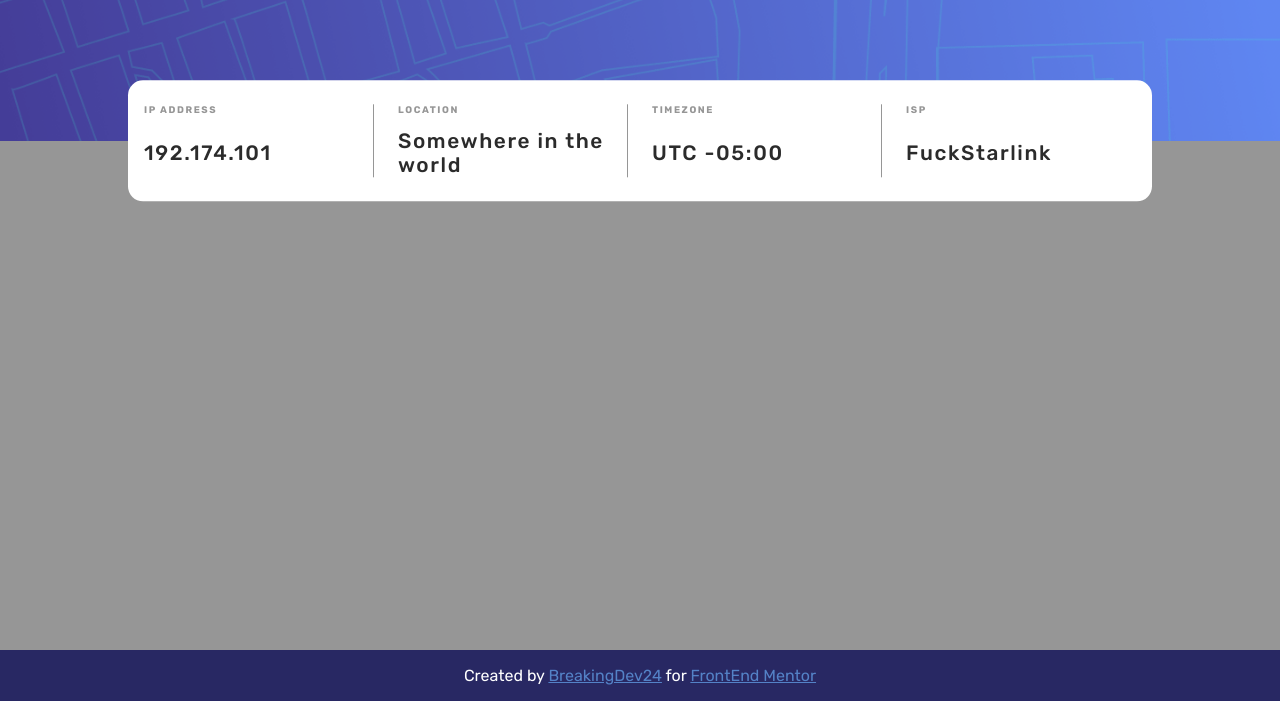
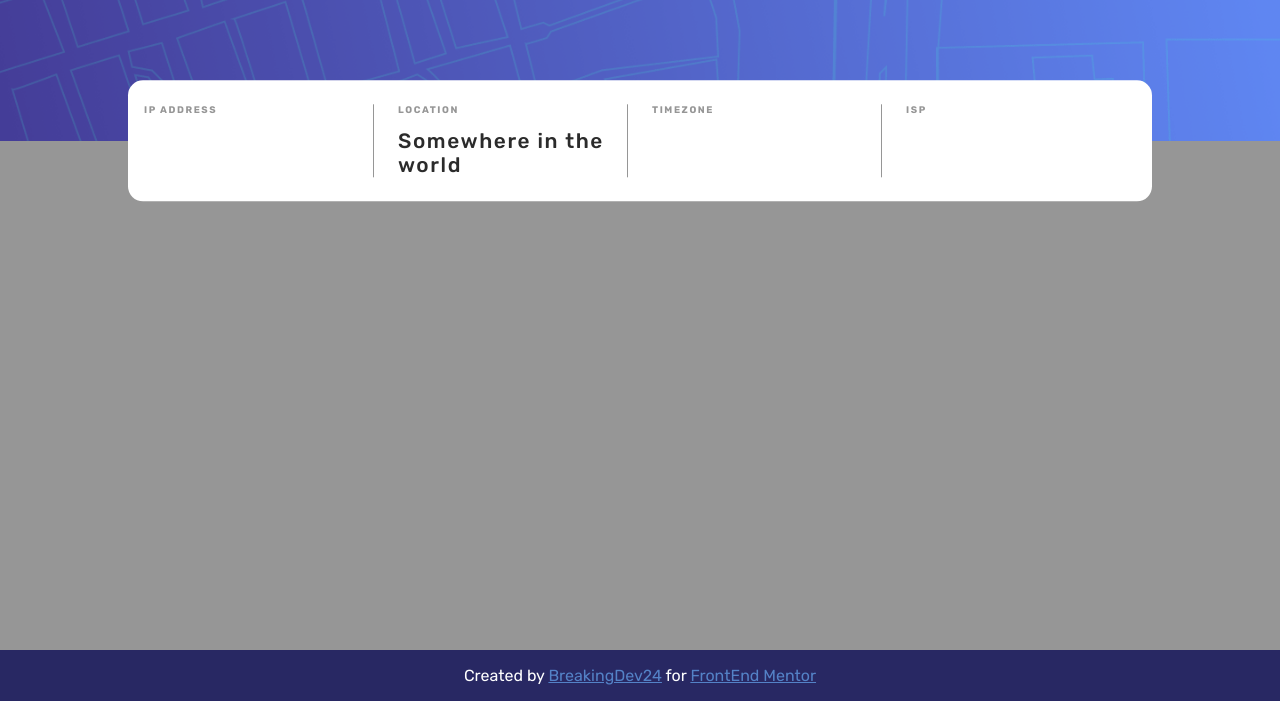
Before and after one commit to BreakingDev24/ipAddressTracker, a website built with Vite: page index.html in a window 1280 px wide. Shown: the part 99-800 px from the top of the page. Built offline with nearby package versions, Linux system fonts and the light colour scheme; no server answers.

Commit message:
fix(info): clear placeholder text for IP address, timezone, and ISP

```diff
--- a/index.html
+++ b/index.html
@@ -41,7 +41,7 @@
         <div class="infoContainer">
           <div class="info">
             <h4>IP ADDRESS</h4>
-            <p class="ipAddress_text">192.174.101</p>
+            <p class="ipAddress_text"></p>
           </div>
           <div class="info">
             <h4>LOCATION</h4>
@@ -49,11 +49,11 @@
           </div>
           <div class="info">
             <h4>TIMEZONE</h4>
-            <p class="timezone_text">UTC -05:00</p>
+            <p class="timezone_text"></p>
           </div>
           <div class="info">
             <h4>ISP</h4>
-            <p class="isp_text">FuckStarlink</p>
+            <p class="isp_text"></p>
           </div>
         </div>
       </header>
```
